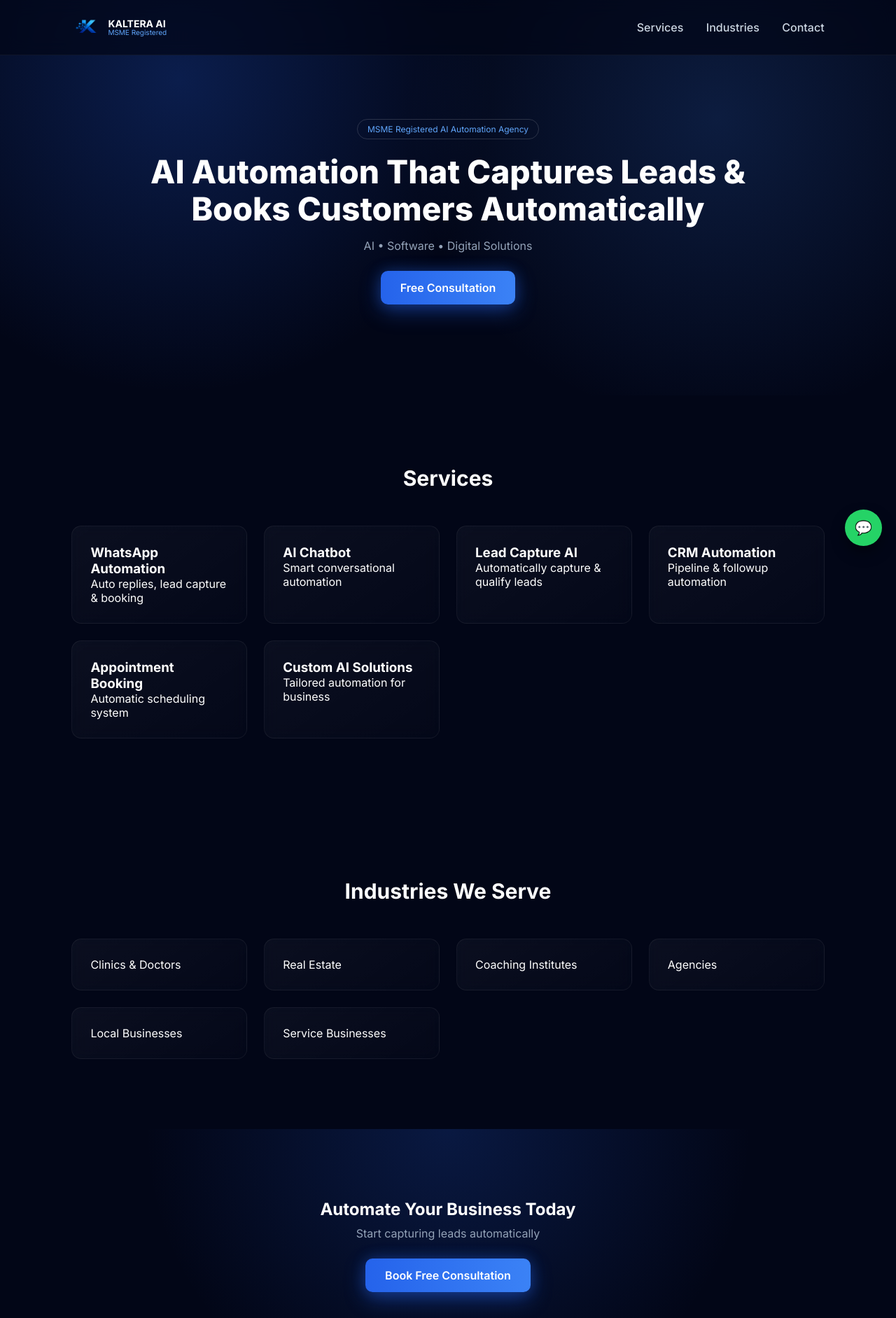
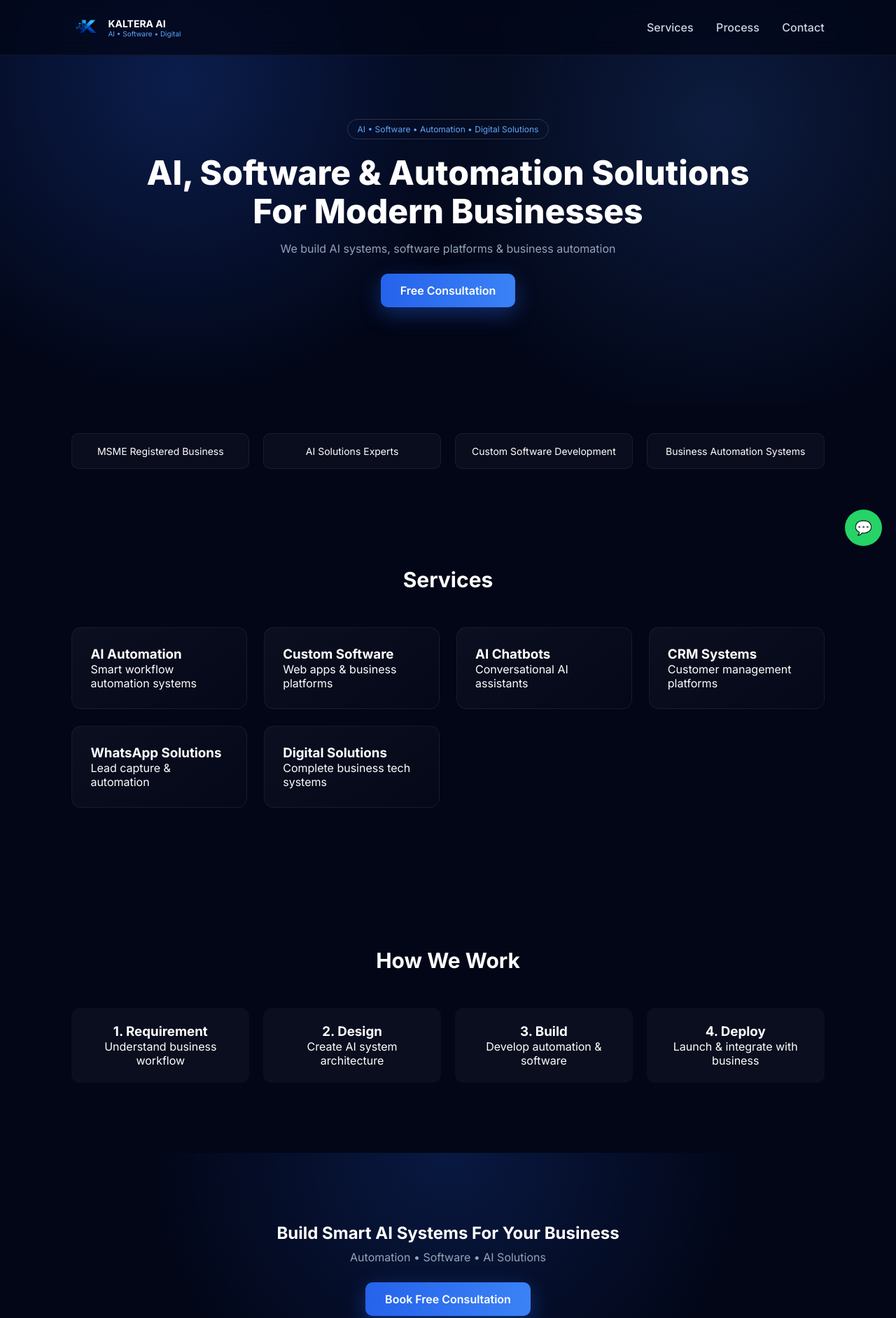
Before and after one commit to kalteraai/kalteraai-website, a plain HTML site: page index.html in a window 1280 px wide. Shown: the top 1883 px of the page at 70% size. Drawn offline with Linux system fonts and the light colour scheme.

Commit message:
Update index.html

```diff
--- a/index.html
+++ b/index.html
@@ -4,18 +4,13 @@
 <meta charset="UTF-8">
 <meta name="viewport" content="width=device-width, initial-scale=1.0">
 
-<title>KALTERA AI — AI Automation Agency</title>
+<title>KALTERA AI — AI • Software • Digital Solutions</title>
 
 <link href="https://fonts.googleapis.com/css2?family=Inter:wght@300;400;500;600;700;800;900&display=swap" rel="stylesheet">
 
 <style>
 
-*{
-margin:0;
-padding:0;
-box-sizing:border-box;
-font-family:Inter,sans-serif
-}
+*{margin:0;padding:0;box-sizing:border-box;font-family:Inter,sans-serif}
 
 body{
 background:#020617;
@@ -33,35 +28,17 @@ padding:18px 8%;
 display:flex;
 justify-content:space-between;
 align-items:center;
-background:rgba(2,6,23,.7);
-backdrop-filter:blur(12px);
+background:rgba(2,6,23,.75);
+backdrop-filter:blur(14px);
 z-index:999;
 border-bottom:1px solid rgba(255,255,255,.05)
 }
 
-.brand{
-display:flex;
-align-items:center;
-gap:10px;
-}
+.brand{display:flex;align-items:center;gap:10px;}
+.brand img{height:42px;}
 
-.brand img{
-height:42px;
-}
-
-.brand-text{
-line-height:1.1;
-}
-
-.brand-title{
-font-weight:700;
-font-size:14px;
-}
-
-.brand-sub{
-font-size:10px;
-color:#60a5fa;
-}
+.brand-title{font-weight:700;font-size:14px;}
+.brand-sub{font-size:10px;color:#60a5fa;}
 
 nav a{
 margin-left:28px;
@@ -73,7 +50,7 @@ font-weight:500;
 /* HERO */
 
 .hero{
-padding:170px 8% 130px;
+padding:170px 8% 140px;
 text-align:center;
 
 background:
@@ -93,7 +70,7 @@ margin-bottom:20px;
 }
 
 .hero h1{
-font-size:46px;
+font-size:48px;
 font-weight:800;
 max-width:900px;
 margin:auto;
@@ -114,9 +91,25 @@ border-radius:10px;
 font-weight:600;
 text-decoration:none;
 color:white;
-box-shadow:
-0 10px 30px rgba(37,99,235,.4),
-0 0 20px rgba(37,99,235,.3);
+box-shadow:0 10px 30px rgba(37,99,235,.4);
+}
+
+/* TRUST */
+
+.trust{
+padding:40px 8%;
+display:grid;
+grid-template-columns:repeat(auto-fit,minmax(200px,1fr));
+gap:20px;
+text-align:center;
+}
+
+.trust div{
+background:rgba(255,255,255,.03);
+padding:16px;
+border-radius:10px;
+border:1px solid rgba(255,255,255,.06);
+font-size:14px;
 }
 
 /* SECTION */
@@ -151,13 +144,27 @@ padding:26px;
 border-radius:14px;
 border:1px solid rgba(255,255,255,.06);
 transition:.3s;
-backdrop-filter: blur(10px);
 }
 
 .card:hover{
 transform:translateY(-6px);
 border-color:#3b82f6;
 box-shadow:0 20px 40px rgba(37,99,235,.15);
+}
+
+/* PROCESS */
+
+.process{
+display:grid;
+grid-template-columns:repeat(auto-fit,minmax(220px,1fr));
+gap:20px;
+text-align:center;
+}
+
+.step{
+background:rgba(255,255,255,.03);
+padding:22px;
+border-radius:12px;
 }
 
 /* CTA */
@@ -196,7 +203,6 @@ border:none;
 border-radius:8px;
 color:white;
 font-weight:600;
-box-shadow:0 10px 20px rgba(37,99,235,.25);
 }
 
 /* FOOTER */
@@ -207,22 +213,10 @@ padding:80px 20px;
 border-top:1px solid rgba(255,255,255,.05);
 }
 
-footer img{
-height:46px;
-margin-bottom:10px;
-}
+footer img{height:46px;margin-bottom:10px;}
 
-.footer-title{
-font-weight:700;
-}
-
-.footer-sub{
-font-size:12px;
-color:#60a5fa;
-margin-bottom:12px;
-}
-
-/* WHATSAPP */
+.footer-title{font-weight:700;}
+.footer-sub{font-size:12px;color:#60a5fa;margin-bottom:12px;}
 
 .whatsapp{
 position:fixed;
@@ -234,7 +228,6 @@ border-radius:50%;
 text-decoration:none;
 font-size:20px;
 color:white;
-box-shadow:0 10px 20px rgba(0,0,0,.4);
 }
 
 </style>
@@ -243,38 +236,45 @@ box-shadow:0 10px 20px rgba(0,0,0,.4);
 <body>
 
 <nav>
-
 <div class="brand">
 <img src="logo.png">
-<div class="brand-text">
+<div>
 <div class="brand-title">KALTERA AI</div>
-<div class="brand-sub">MSME Registered</div>
+<div class="brand-sub">AI • Software • Digital</div>
 </div>
 </div>
 
 <div>
 <a href="#services">Services</a>
-<a href="#industries">Industries</a>
+<a href="#process">Process</a>
 <a href="#contact">Contact</a>
 </div>
-
 </nav>
 
 <section class="hero">
 
 <div class="badge">
-MSME Registered AI Automation Agency
+AI • Software • Automation • Digital Solutions
 </div>
 
 <h1>
-AI Automation That Captures Leads
-& Books Customers Automatically
+AI, Software & Automation
+Solutions For Modern Businesses
 </h1>
 
-<p>AI • Software • Digital Solutions</p>
+<p>
+We build AI systems, software platforms & business automation
+</p>
 
 <a href="#contact" class="btn">Free Consultation</a>
 
+</section>
+
+<section class="trust">
+<div>MSME Registered Business</div>
+<div>AI Solutions Experts</div>
+<div>Custom Software Development</div>
+<div>Business Automation Systems</div>
 </section>
 
 <section id="services" class="section">
@@ -284,51 +284,64 @@ AI Automation That Captures Leads
 <div class="grid">
 
 <div class="card">
-<h3>WhatsApp Automation</h3>
-<p>Auto replies, lead capture & booking</p>
+<h3>AI Automation</h3>
+<p>Smart workflow automation systems</p>
 </div>
 
 <div class="card">
-<h3>AI Chatbot</h3>
-<p>Smart conversational automation</p>
+<h3>Custom Software</h3>
+<p>Web apps & business platforms</p>
 </div>
 
 <div class="card">
-<h3>Lead Capture AI</h3>
-<p>Automatically capture & qualify leads</p>
+<h3>AI Chatbots</h3>
+<p>Conversational AI assistants</p>
 </div>
 
 <div class="card">
-<h3>CRM Automation</h3>
-<p>Pipeline & followup automation</p>
+<h3>CRM Systems</h3>
+<p>Customer management platforms</p>
 </div>
 
 <div class="card">
-<h3>Appointment Booking</h3>
-<p>Automatic scheduling system</p>
+<h3>WhatsApp Solutions</h3>
+<p>Lead capture & automation</p>
 </div>
 
 <div class="card">
-<h3>Custom AI Solutions</h3>
-<p>Tailored automation for business</p>
+<h3>Digital Solutions</h3>
+<p>Complete business tech systems</p>
 </div>
 
 </div>
 
 </section>
 
-<section id="industries" class="section">
+<section id="process" class="section">
 
-<h2 class="section-title">Industries We Serve</h2>
+<h2 class="section-title">How We Work</h2>
 
-<div class="grid">
+<div class="process">
 
-<div class="card">Clinics & Doctors</div>
-<div class="card">Real Estate</div>
-<div class="card">Coaching Institutes</div>
-<div class="card">Agencies</div>
-<div class="card">Local Businesses</div>
-<div class="card">Service Businesses</div>
+<div class="step">
+<h3>1. Requirement</h3>
+<p>Understand business workflow</p>
+</div>
+
+<div class="step">
+<h3>2. Design</h3>
+<p>Create AI system architecture</p>
+</div>
+
+<div class="step">
+<h3>3. Build</h3>
+<p>Develop automation & software</p>
+</div>
+
+<div class="step">
+<h3>4. Deploy</h3>
+<p>Launch & integrate with business</p>
+</div>
 
 </div>
 
@@ -336,10 +349,10 @@ AI Automation That Captures Leads
 
 <section class="cta">
 
-<h2>Automate Your Business Today</h2>
+<h2>Build Smart AI Systems For Your Business</h2>
 
 <p style="margin-top:10px;color:#94a3b8">
-Start capturing leads automatically
+Automation • Software • AI Solutions
 </p>
 
 <a class="btn" href="#contact">Book Free Consultation</a>
@@ -355,7 +368,7 @@ Start capturing leads automatically
 <input placeholder="Your Name">
 <input placeholder="Business Type">
 <input placeholder="WhatsApp Number">
-<textarea placeholder="What automation do you need?"></textarea>
+<textarea placeholder="What solution do you need?"></textarea>
 
 <button>Request Free Consultation</button>
 
@@ -368,11 +381,7 @@ Start capturing leads automatically
 <img src="logo.png">
 
 <div class="footer-title">KALTERA AI</div>
-<div class="footer-sub">MSME Registered</div>
-
-AI • Software • Digital Solutions
-
-<br><br>
+<div class="footer-sub">AI • Software • Digital Solutions</div>
 
 hello@kalteraai.com
 <br>
```
